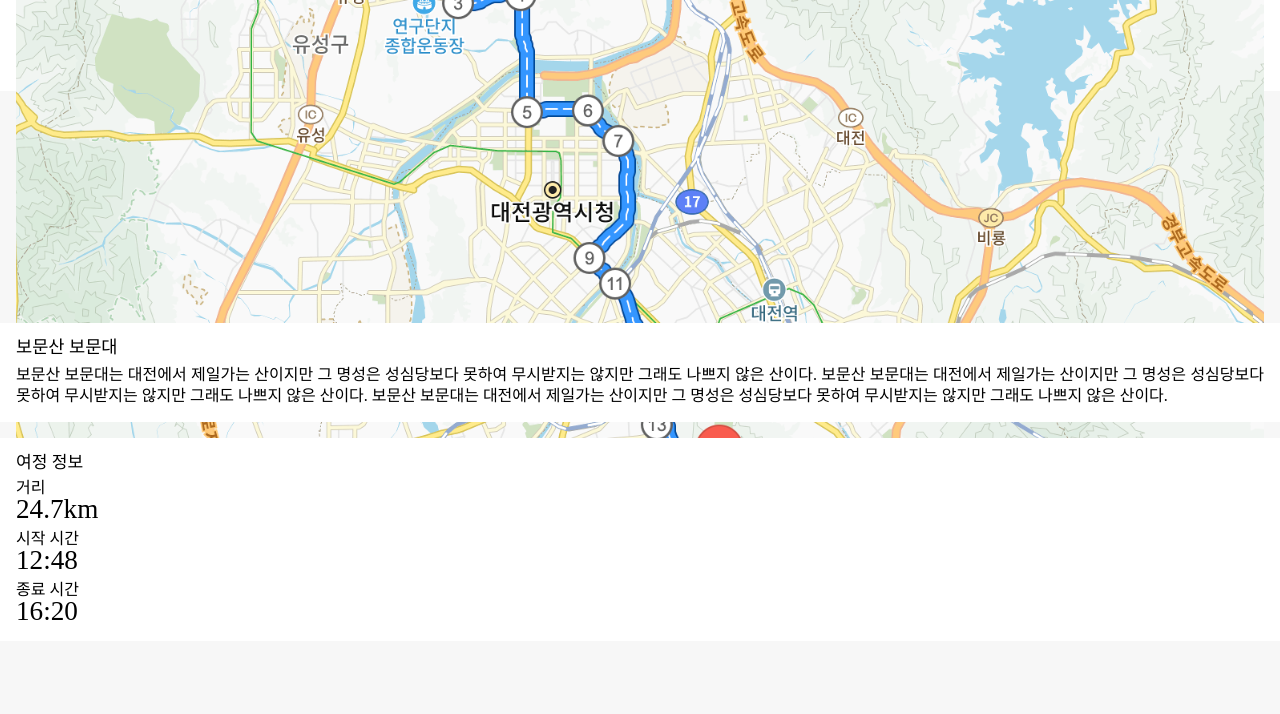
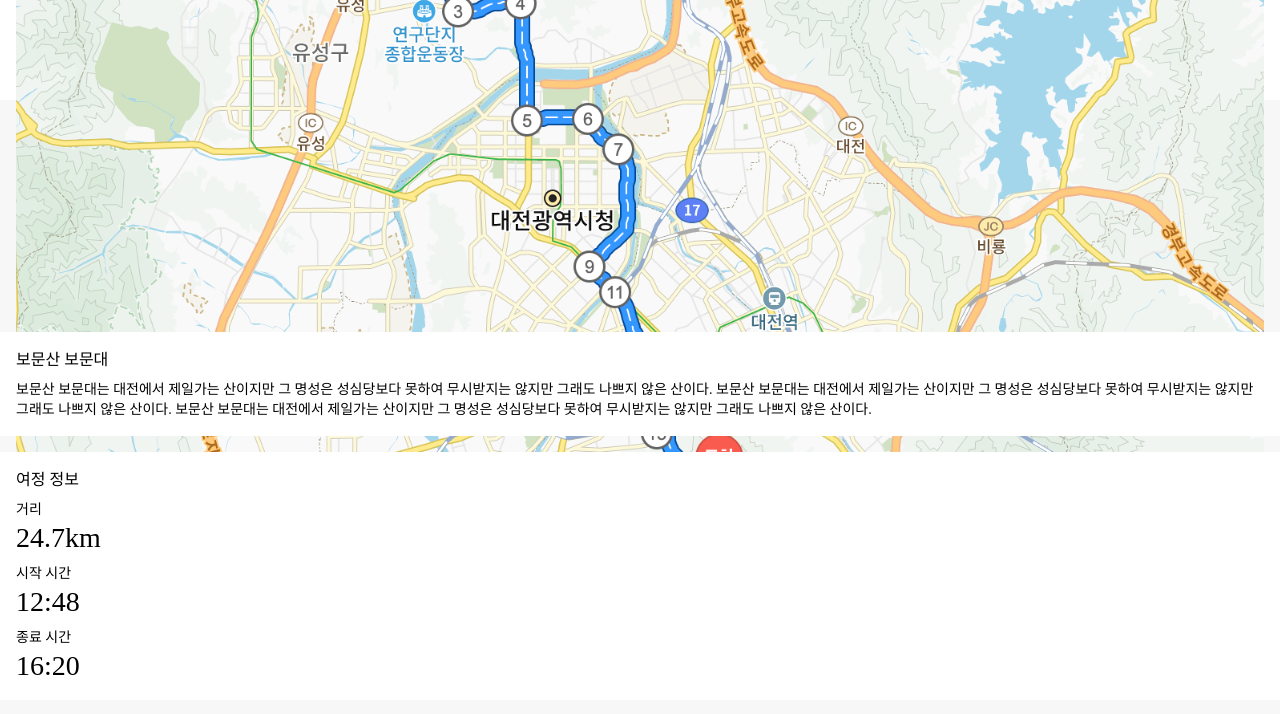
Before and after one commit to DSM-Hackathon-2024-team-5/justg0-frontend, a React (Vite) app: page /tripDetail in a window 1280 px wide. Shown: the top 714 px of the page. Built offline with nearby package versions, Linux system fonts and the light colour scheme.

Commit message:
tripDetail 폰트 수정

```diff
--- a/src/pages/tripDetails.jsx
+++ b/src/pages/tripDetails.jsx
@@ -70,8 +70,7 @@ const Head2 = styled.div`
 `;
 
 const Head2Text = styled.span`
-  font-size: 1.7em;
-  font-weight: 540;
+  ${({ theme }) => theme.font.headLine}
 `;
 
 const MapField = styled.div`
@@ -106,7 +105,7 @@ const DetailTitle = styled.div`
 `;
 
 const DetailTitleText = styled.span`
-  font-size: 1.1em;
+  ${({ theme }) => theme.font.title}
 `;
 
 const DetailContent = styled.div`
@@ -116,9 +115,7 @@ const DetailContent = styled.div`
 `;
 
 const DetailContentText = styled.p`
-  font-size: 1em;
-  text-align: justify;
-  line-height: 1.3em;
+  ${({ theme }) => theme.font.body}
 `;
 
 const Info = styled.div`
@@ -139,7 +136,7 @@ const InfoTitle = styled.div`
 `;
 
 const InfoTitleText = styled.span`
-  font-size: 1.07em;
+  ${({ theme }) => theme.font.title}
 `;
 
 const Distance = styled.div`
@@ -148,10 +145,12 @@ const Distance = styled.div`
   flex-direction: column;
 `;
 
-const Dis = styled.span``;
+const Dis = styled.span`
+  ${({ theme }) => theme.font.body}
+`;
 
 const Num = styled.span`
-  font-size: 1.7em;
+  ${({ theme }) => theme.font.headLine}
 `;
 
 const StartTime = styled.div`
```
